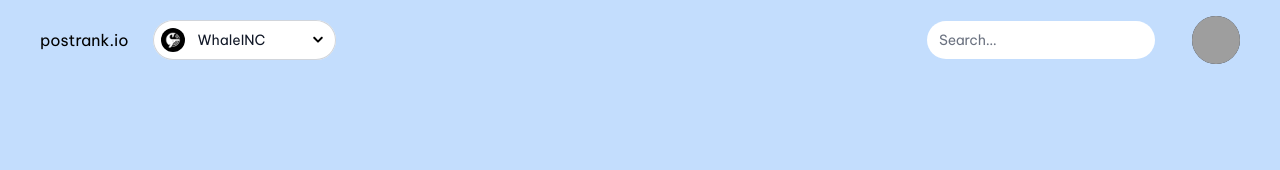
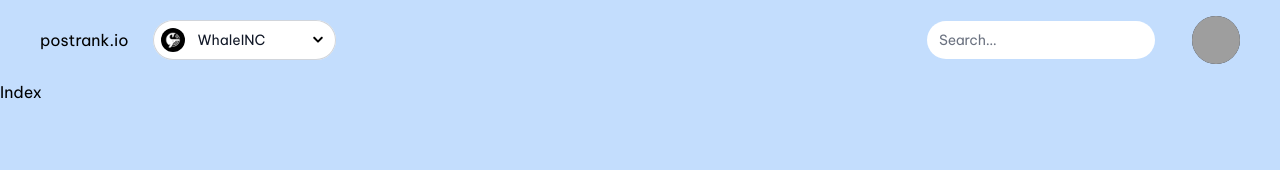
Before and after one commit to muhammadqamar/postrank, a React (Create React App) app: page /PersonalInformation in a window 1280 px wide. Shown: the top 170 px of the page. Built offline with nearby package versions, Linux system fonts and the light colour scheme; grey boxes are pictures that could not be loaded.

Commit message:
fixed conflicts

```diff
--- a/src/Routers/appRouter.tsx
+++ b/src/Routers/appRouter.tsx
@@ -7,6 +7,7 @@ import Login from "../components/Authentications/Login";
 import ResetPassword from "../components/Authentications/ResetPassword/index";
 import CreateAccount from "../components/Authentications/CreateAccount/index";
 import ConfirmPassword from "../components/Authentications/ConfirmPassword";
+import PersonalInformation from "../components/Authentications/PersonalInformation";
 
 const AppRouter = () => {
   return (
@@ -18,6 +19,7 @@ const AppRouter = () => {
         <Route path="/ResetPassword" element={<ResetPassword />} />
         <Route path="/CreateAccount" element={<CreateAccount />} />
         <Route path="/ConfirmPassword" element={<ConfirmPassword />} />
+        <Route path="/PersonalInformation" element={<PersonalInformation />} />
       </Routes>
     </div>
   );
--- a/src/components/Authentications/PersonalInformation/index.tsx
+++ b/src/components/Authentications/PersonalInformation/index.tsx
@@ -0,0 +1,7 @@
+import React from "react";
+
+const Index = () => {
+  return <div>Index</div>;
+};
+
+export default Index;
--- a/src/icons/apple.tsx
+++ b/src/icons/apple.tsx
@@ -8,7 +8,7 @@ export const AppleIcon = () => {
       viewBox="0 0 24 24"
       fill="none"
       xmlns="http://www.w3.org/2000/svg"
-      xmlns:xlink="http://www.w3.org/1999/xlink"
+      // xlink="http://www.w3.org/1999/xlink"
     >
       <rect width="24" height="24" fill="url(#pattern0)" />
       <defs>
--- a/src/icons/citizenRemote.tsx
+++ b/src/icons/citizenRemote.tsx
@@ -8,7 +8,7 @@ export const CitizenRemoteIcon = () => {
       viewBox="0 0 24 24"
       fill="none"
       xmlns="http://www.w3.org/2000/svg"
-      xmlns:xlink="http://www.w3.org/1999/xlink"
+      // xmlns:xlink="http://www.w3.org/1999/xlink"
     >
       <rect width="24" height="24" fill="url(#pattern0)" />
       <defs>
--- a/src/icons/masterCard.tsx
+++ b/src/icons/masterCard.tsx
@@ -8,7 +8,7 @@ export const MasterCardIcon = () => {
       viewBox="0 0 24 24"
       fill="none"
       xmlns="http://www.w3.org/2000/svg"
-      xmlns:xlink="http://www.w3.org/1999/xlink"
+      // xmlns:xlink="http://www.w3.org/1999/xlink"
     >
       <rect width="24" height="24" fill="url(#pattern0)" />
       <defs>
--- a/src/icons/tesla.tsx
+++ b/src/icons/tesla.tsx
@@ -8,7 +8,7 @@ export const TeslaIcon = () => {
       viewBox="0 0 24 24"
       fill="none"
       xmlns="http://www.w3.org/2000/svg"
-      xmlns:xlink="http://www.w3.org/1999/xlink"
+      // xmlns:xlink="http://www.w3.org/1999/xlink"
     >
       <rect width="24" height="24" fill="url(#pattern0)" />
       <defs>
--- a/src/icons/whale.tsx
+++ b/src/icons/whale.tsx
@@ -8,7 +8,7 @@ export const WhaleIcon = () => {
       viewBox="0 0 24 24"
       fill="none"
       xmlns="http://www.w3.org/2000/svg"
-      xmlns:xlink="http://www.w3.org/1999/xlink"
+      // xmlns:xlink="http://www.w3.org/1999/xlink"
     >
       <rect width="24" height="24" fill="url(#pattern0)" />
       <defs>
```
Also changed, not shown: src/icons/index.tsx (+4 -4 lines).
